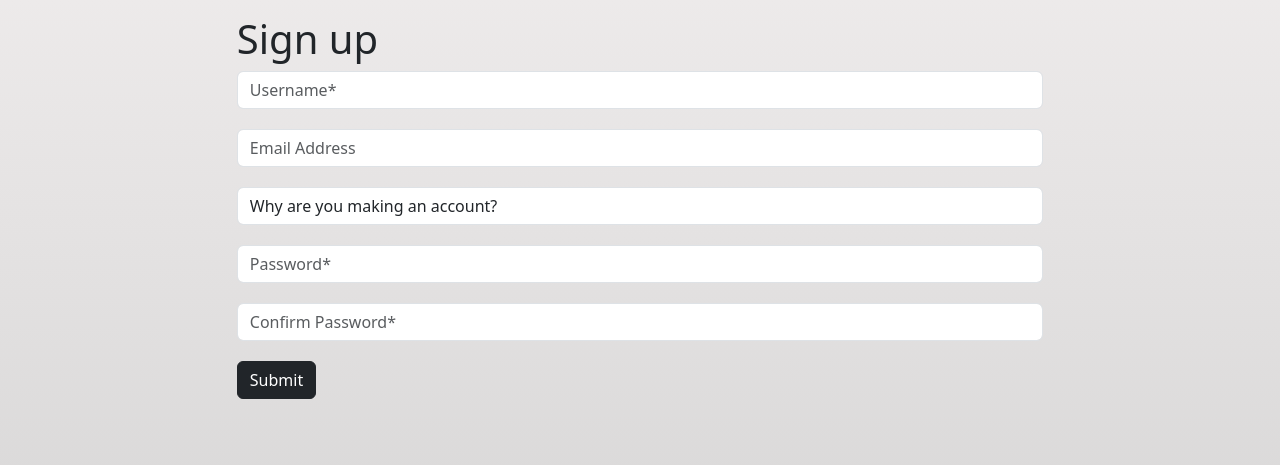
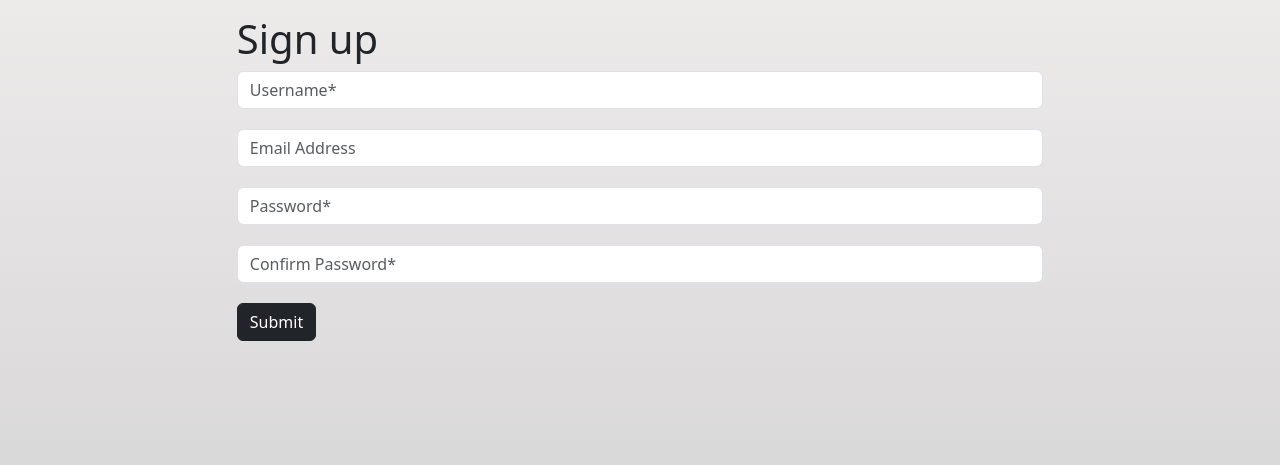
Before and after one commit to Edisaurus-Team/edisaurus, a Django app: page /signup/ in a window 1280 px wide. Shown: the part 147-612 px from the top of the page. Run offline with Django 5.2, Linux system fonts and the light colour scheme.

Commit message:
preventing bot signups

```diff
--- a/static/login.css
+++ b/static/login.css
@@ -17,6 +17,6 @@ body {
 }
 
 .tester {
-    /* height: 0px;
-    overflow: hidden; */
+    height: 0px;
+    overflow: hidden;
 }
```
